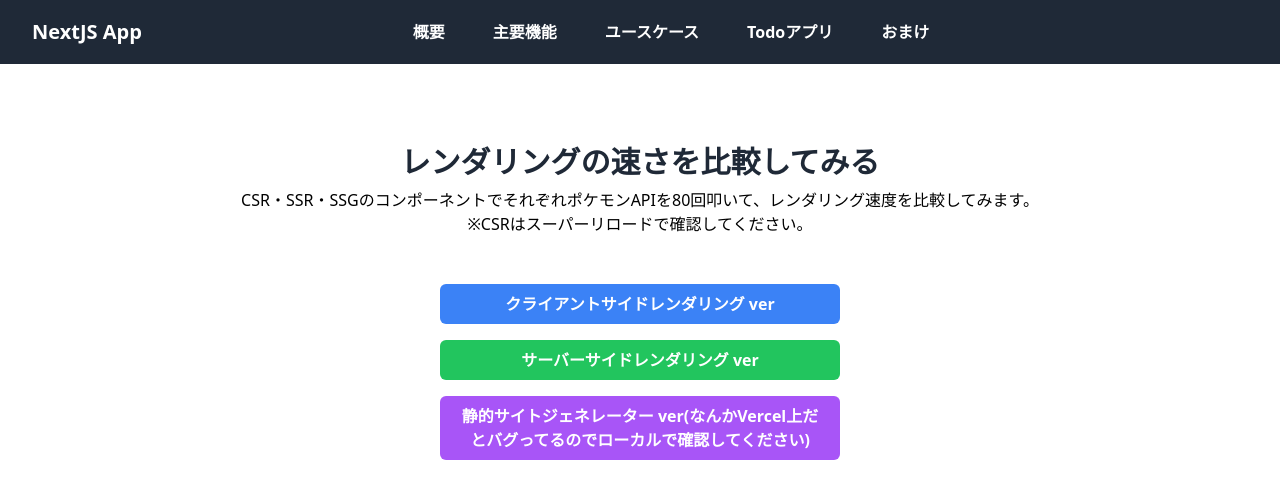
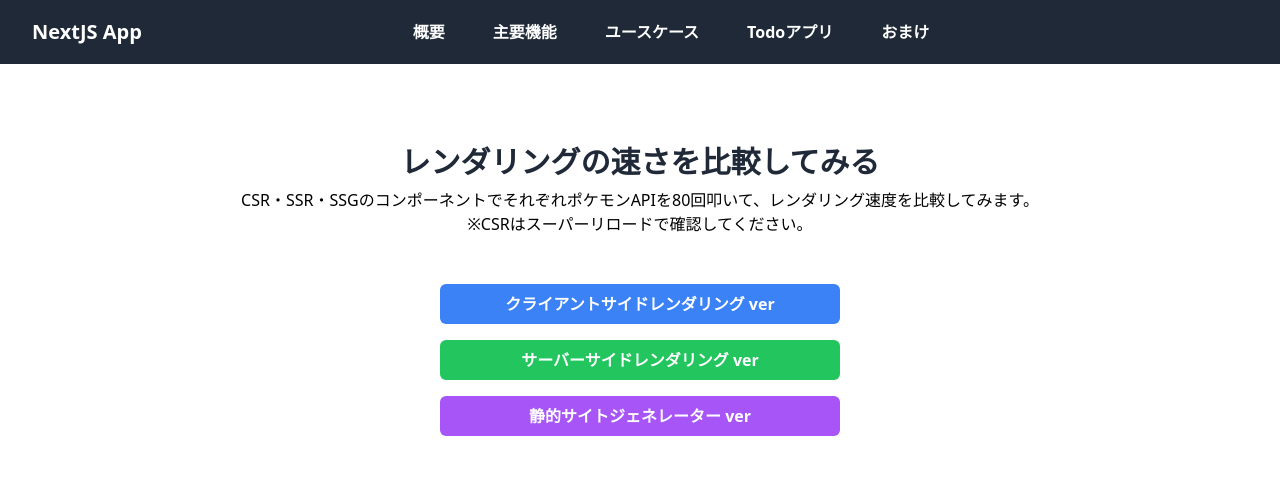
Before and after one commit to da-takatsuki/todo-app-nextjs-app-router, a Next.js app: page /extra in a window 1280 px wide. Shown: the top 498 px of the page. Built offline with nearby package versions, Linux system fonts and the light colour scheme.

Commit message:
リベンジ

```diff
--- a/src/app/extra/page.tsx
+++ b/src/app/extra/page.tsx
@@ -26,10 +26,12 @@ function Extra() {
         >
           サーバーサイドレンダリング ver
         </Link>
-        <div className="bg-purple-500 hover:bg-purple-700 text-white font-bold py-2 px-4 rounded-md w-[400px] text-center">
-          静的サイトジェネレーター
-          ver(なんかVercel上だとバグってるのでローカルで確認してください)
-        </div>
+        <Link
+          href="/extra/ssg"
+          className="bg-purple-500 hover:bg-purple-700 text-white font-bold py-2 px-4 rounded-md w-[400px] text-center"
+        >
+          静的サイトジェネレーター ver
+        </Link>
       </div>
     </div>
   );
--- a/src/app/extra/ssg/page.tsx
+++ b/src/app/extra/ssg/page.tsx
@@ -1,9 +1,12 @@
+import StaticSiteGenerator from "@/features/extra/StaticSiteGenerator";
 import { Suspense } from "react";
 import Loading from "./loading";
 
 function SSG() {
   return (
-    <Suspense fallback={<Loading />}>{/* <StaticSiteGenerator /> */}</Suspense>
+    <Suspense fallback={<Loading />}>
+      <StaticSiteGenerator />
+    </Suspense>
   );
 }
 
--- a/src/features/extra/ServerSideRendering.tsx
+++ b/src/features/extra/ServerSideRendering.tsx
@@ -1,9 +1,9 @@
-import { HOST_NAME } from "@/utils/variables";
+import { VERCEL_URL } from "@/utils/variables";
 import Image from "next/image";
 
 export default async function ServerSideRendering() {
   console.log("start");
-  const res = await fetch(`${HOST_NAME}/api/pokemon`, {
+  const res = await fetch(`${VERCEL_URL}/api/pokemon`, {
     cache: "no-store",
   });
   console.log("end");
--- a/src/features/extra/StaticSiteGenerator.tsx
+++ b/src/features/extra/StaticSiteGenerator.tsx
@@ -1,8 +1,8 @@
-import { HOST_NAME } from "@/utils/variables";
+import { VERCEL_URL } from "@/utils/variables";
 import Image from "next/image";
 
 export default async function StaticSiteGenerator() {
-  const res = await fetch(`${HOST_NAME}/api/pokemon`);
+  const res = await fetch(`${VERCEL_URL}/api/pokemon`);
   const data = await res.json();
 
   return (
--- a/src/utils/variables.ts
+++ b/src/utils/variables.ts
@@ -1 +1 @@
-export const HOST_NAME = process.env.HOST_NAME || "http://localhost:3000";
+export const VERCEL_URL = process.env.VERCEL_URL || "http://localhost:3000";
```
